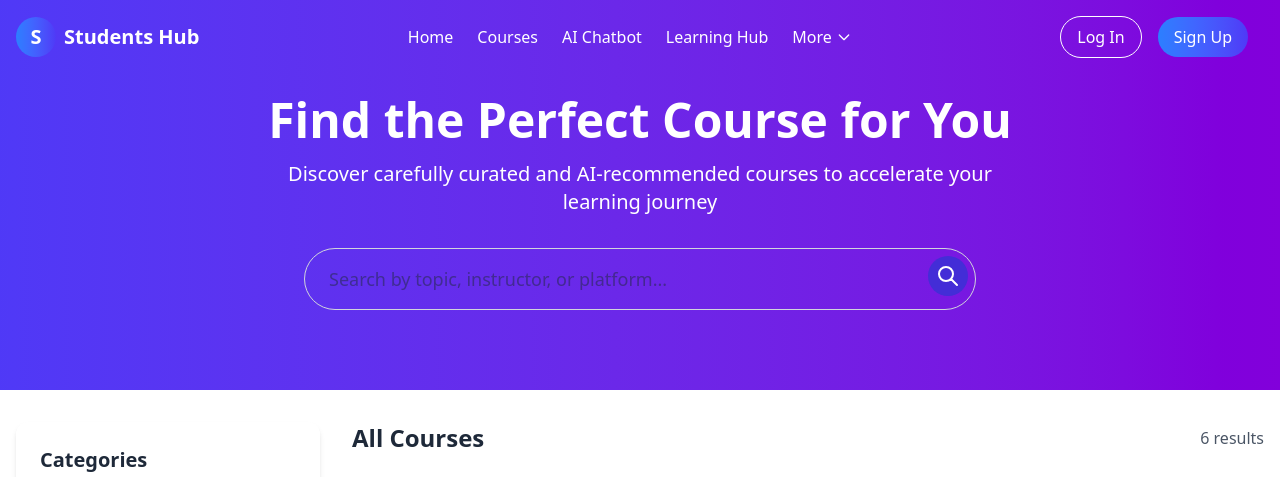
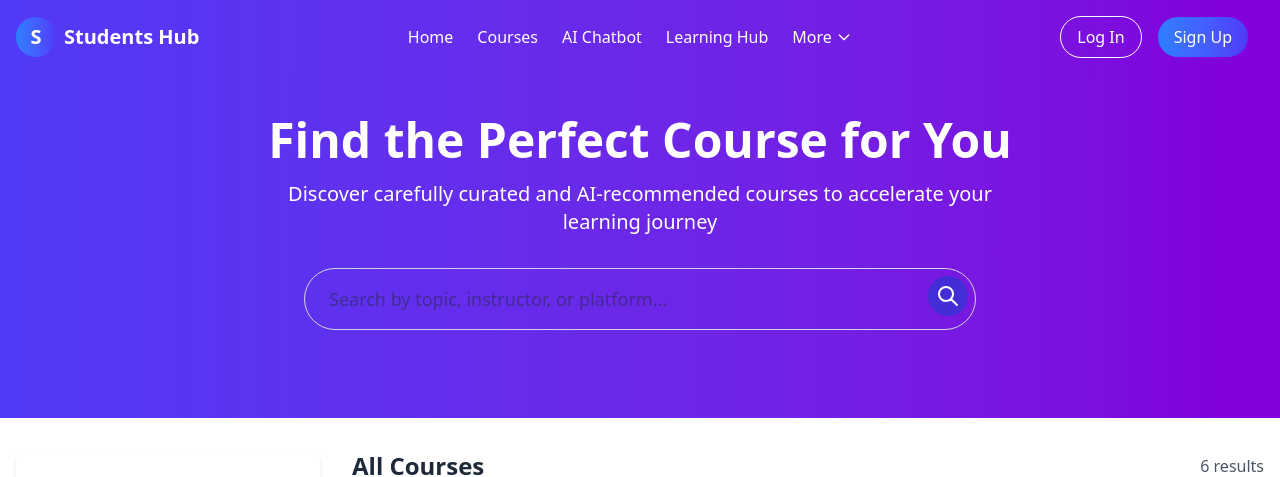
Before and after one commit to Pranay-Dommati/thestudent, a React (Vite) app in the folder frontend/: page /courses in a window 1280 px wide. Shown: the top 477 px of the page. Built offline with nearby package versions, Linux system fonts and the light colour scheme; grey boxes are pictures that could not be loaded.

Commit message:
adding padding heroes courses page

```diff
--- a/frontend/src/components/Courses/CourseHero/CourseHero.jsx
+++ b/frontend/src/components/Courses/CourseHero/CourseHero.jsx
@@ -10,7 +10,7 @@ const CourseHero = () => {
     };
 
     return (
-        <section className="bg-gradient-to-r from-indigo-600 to-purple-700 text-white pt-24 pb-16">
+        <section className="bg-gradient-to-r from-indigo-600 to-purple-700 text-white pt-29 pb-18">
             <div className="container mx-auto px-4 text-center">
                 <h1 className="text-4xl md:text-5xl font-bold mb-4">Find the Perfect Course for You</h1>
                 <p className="text-xl mb-8 max-w-3xl mx-auto">
```
